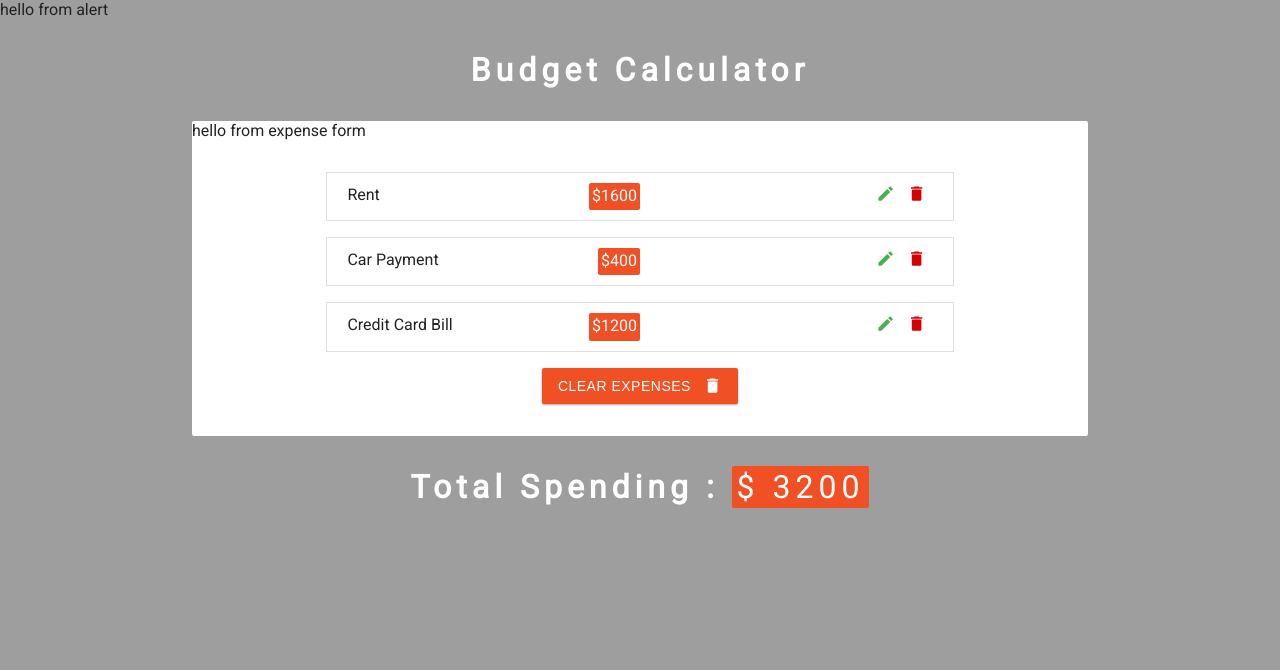
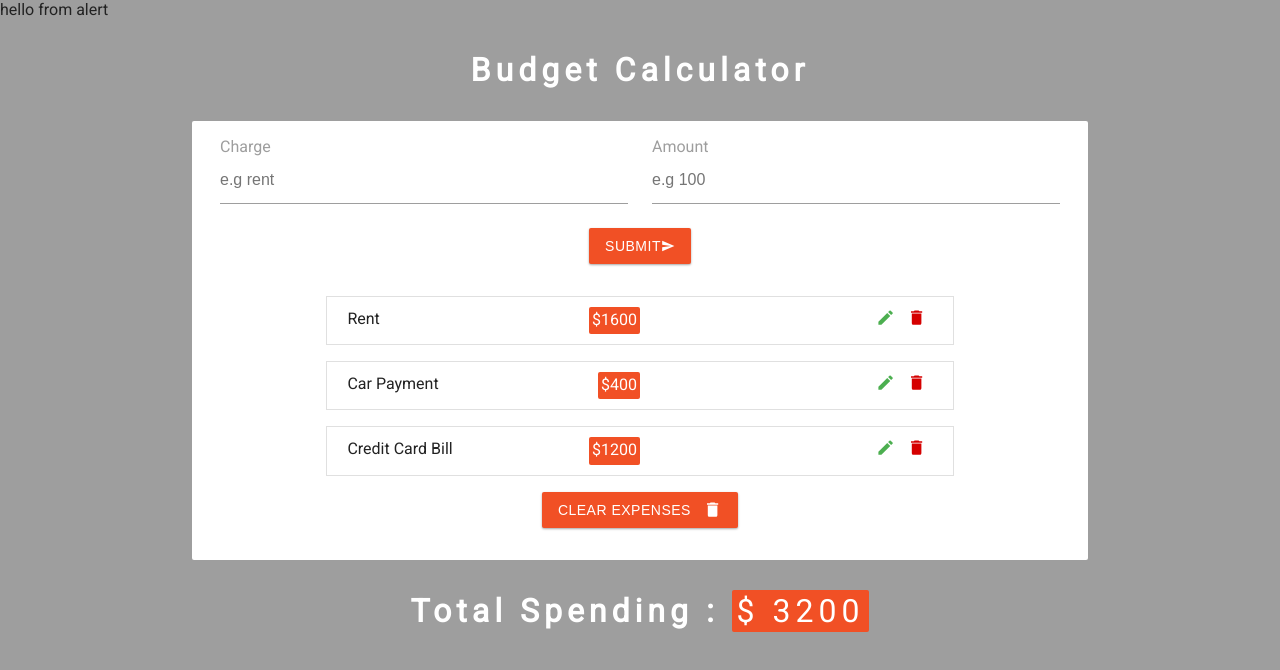
Before and after one commit to vladaStojanovic1/budget-calculator-react-hooks, a React (Create React App) app: page / in a window 1280 px wide. Shown: the top 670 px of the page. Built offline with nearby package versions, Linux system fonts and the light colour scheme.

Commit message:
Added form and finish with UI

```diff
--- a/src/components/ExpenseForm.js
+++ b/src/components/ExpenseForm.js
@@ -1,10 +1,35 @@
 import React from 'react';
+import { MdSend } from 'react-icons/md';
+
 
 const ExpenseForm = () => {
     return (
-        <div>
-            hello from expense form
-        </div>
+        <form>
+            <div className='form-center'>
+                <div className='form-group'>
+                    <label htmlFor='charge'>charge</label>
+                    <input type='text'
+                        className='form-control'
+                        id='charge'
+                        name='charge'
+                        placeholder='e.g rent'
+                    />
+                </div>
+                <div className='form-group'>
+                    <label htmlFor='amount'>amount</label>
+                    <input type='text'
+                        className='form-control'
+                        id='amount'
+                        name='amount'
+                        placeholder='e.g 100'
+                    />
+                </div>
+            </div>
+            <button type='submit' className='btn'>
+                submit
+                <MdSend className='btn-send' />
+            </button>
+        </form>
     );
 }
 
```
